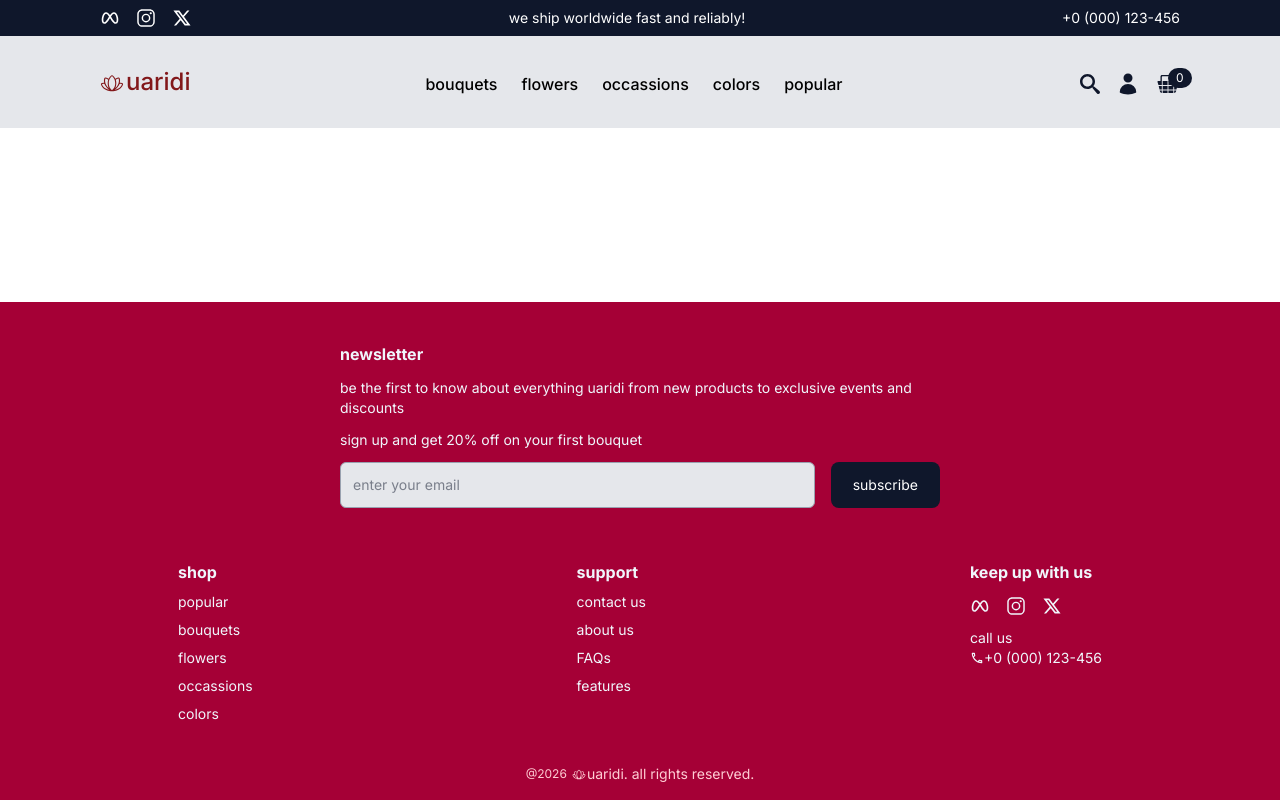
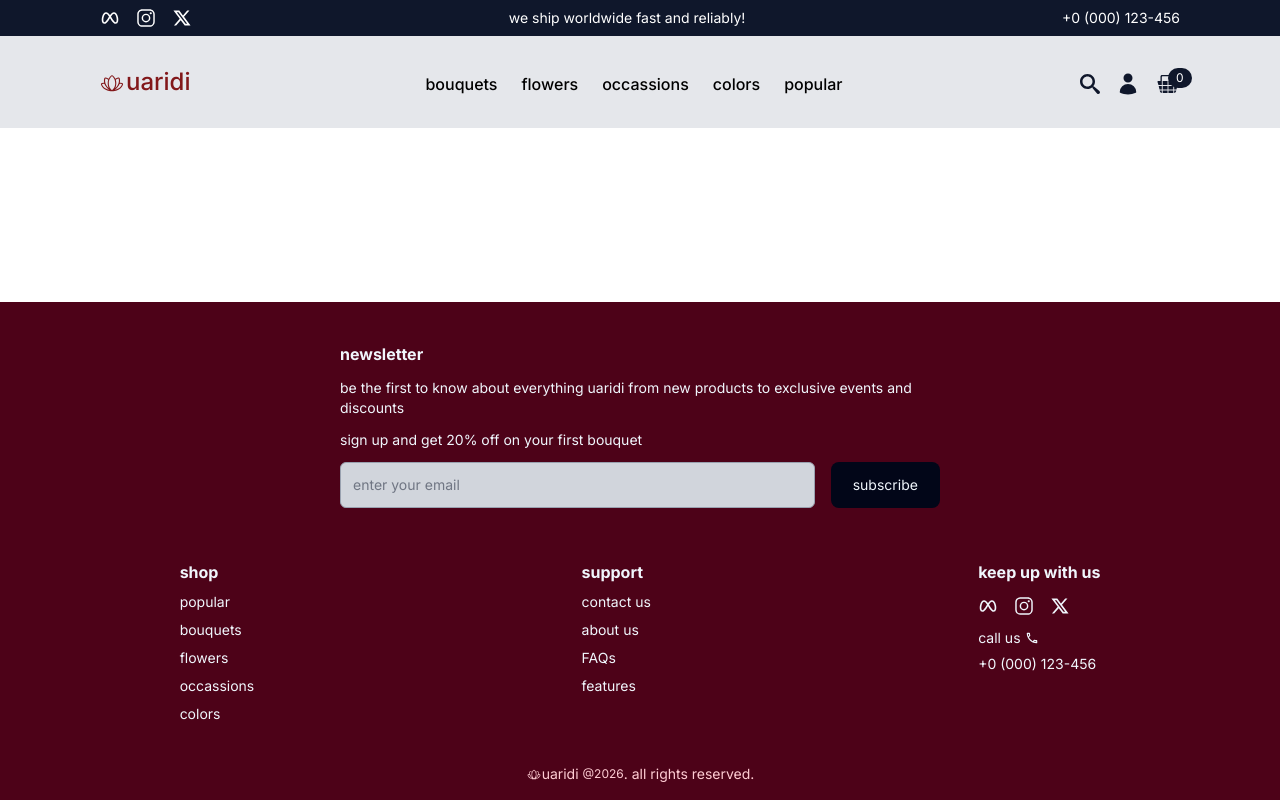
Before and after one commit to g-edgah/e-cormerce_app, a React (Vite) app in the folder frontend/: page / in a window 1280 px wide. Built offline with nearby package versions, Linux system fonts and the light colour scheme.

Commit message:
footer styling

```diff
--- a/frontend/src/components/common/footer.jsx
+++ b/frontend/src/components/common/footer.jsx
@@ -24,10 +24,10 @@ const Footer = () => {
                     <span className='text-footerText font-md text-sm'>sign up and get 20% off on your first bouquet</span>
 
                     <form onSubmit={()=>handleEmailSubmit()} className="flex">
-                        <input className='w-full border border-gray-400 bg-gray-200 p-3 text-sm focus:outline-none rounded-md transition-all text-topbar'
+                        <input className='w-full border border-gray-400 bg-gray-300 p-3 text-sm md:text-md focus:outline-none rounded-md transition-all text-topbar'
                         type="text"
                         placeholder='enter your email' />
-                        <button type='submit' className='text-white bg-topbar rounded-lg ml-4 w-35 text-sm hover:bg-red-900 transition-all'>subscribe</button>
+                        <button type='submit' className='text-footerText bg-footerButton rounded-lg ml-4 w-35 text-sm hover:bg-slate-900 transition-all'>subscribe</button>
                     </form>
                 </div>
 
@@ -36,19 +36,19 @@ const Footer = () => {
 
                 <div className="shop space-y-2 flex flex-col ">
                     <span className="text-md font-bold text-footerTextTitle mb-2" >shop</span>
-                    <span className='cursor-pointer hover:text-footerTextTitle text-sm'>popular</span>
-                    <span className='cursor-pointer hover:text-footerTextTitle text-sm'>bouquets</span>
-                    <span className='cursor-pointer hover:text-footerTextTitle text-sm'>flowers</span>
-                    <span className='cursor-pointer hover:text-footerTextTitle text-sm'>occassions</span>
-                    <span className='cursor-pointer hover:text-footerTextTitle text-sm'>colors</span>
+                    <span className='cursor-pointer hover:text-one text-sm'>popular</span>
+                    <span className='cursor-pointer hover:text-one text-sm'>bouquets</span>
+                    <span className='cursor-pointer hover:text-one text-sm'>flowers</span>
+                    <span className='cursor-pointer hover:text-one text-sm'>occassions</span>
+                    <span className='cursor-pointer hover:text-one text-sm'>colors</span>
                 </div>
 
                 <div className="support space-y-2 flex flex-col">
                     <span className="text-md font-bold text-footerTextTitle">support</span>
-                    <span className='cursor-pointer hover:text-footerTextTitle text-sm'>contact us</span>
-                    <span className='cursor-pointer hover:text-footerTextTitle text-sm'>about us</span>
-                    <span className='cursor-pointer hover:text-footerTextTitle text-sm'>FAQs</span>
-                    <span className='cursor-pointer hover:text-footerTextTitle text-sm'>features</span>
+                    <span className='cursor-pointer hover:text-one text-sm'>contact us</span>
+                    <span className='cursor-pointer hover:text-one text-sm'>about us</span>
+                    <span className='cursor-pointer hover:text-one text-sm'>FAQs</span>
+                    <span className='cursor-pointer hover:text-one text-sm'>features</span>
 
                 </div>
 
@@ -57,26 +57,26 @@ const Footer = () => {
 
                     <div className="socials flex space-x-4">
                         <a href="#" className='hover:text-gray-300'>
-                            <TbBrandMeta className='h-5 w-5 hover:text-footerTextTitle'/>
+                            <TbBrandMeta className='h-5 w-5 hover:text-one'/>
                         </a>
                         <a href="#" className='hover:text-gray-300'>
-                            <IoLogoInstagram className='h-5 w-5 hover:text-footerTextTitle'/>
+                            <IoLogoInstagram className='h-5 w-5 hover:text-one'/>
                         </a>
                         <a href="#" className='hover:text-gray-300'>
-                            <RiTwitterXLine className='h-5 w-5 hover:text-footerTextTitle'/>
+                            <RiTwitterXLine className='h-5 w-5 hover:text-one'/>
                         </a>
                     </div>
                     <div className="phone text-sm">
-                        <span className=''>call us</span>
-                        <span className='flex items-center hover:text-footerTextTitle cursor-pointer'> <MdOutlineLocalPhone /> +0 (000) 123-456</span>
+                        <span className='flex items-center mb-1.5'>call us <MdOutlineLocalPhone className='ml-1' /></span>
+                        <span className='flex items-center hover:text-one cursor-pointer'>  +0 (000) 123-456</span>
                     </div>
                 </div>
 
             </div>
             <div className='w-full text-sm flex grow text-one'>
                 <div className='flex flex-row items-center w-full justify-center space-x-1'>
-                    <span className='text-xs'>@2026</span>
-                    <span className='flex flex-row items-center'><PiFlowerLotusLight className='h-4 w-4 pt-0.5'/> uaridi. all rights reserved.</span></div>
+
+                    <span className='flex flex-row items-center'><PiFlowerLotusLight className='h-4 w-4 pt-0.5'/> uaridi <span className='ml-1 text-xs'>@2026</span>. all rights reserved.</span></div>
             </div>
 
         </div>
--- a/frontend/src/index.css
+++ b/frontend/src/index.css
@@ -22,8 +22,8 @@
   --color-checkoutButtonsText: white;
   --color-inputText: ;
   --color-active: oklch(39.6% 0.141 25.723);
-  --color-footer: oklch(45.5% 0.188 13.697);
-  --color--footerButton: oklch(45.5% 0.188 13.697);
+  --color-footer: oklch(27.1% 0.105 12.094);
+  --color-footerButton: oklch(12.9% 0.042 264.695);
   --color-footerTextTitle: #F0F6FC;
   --color-footerText: #F0F6FC;
   --color-blue: #0d6efd;
```
